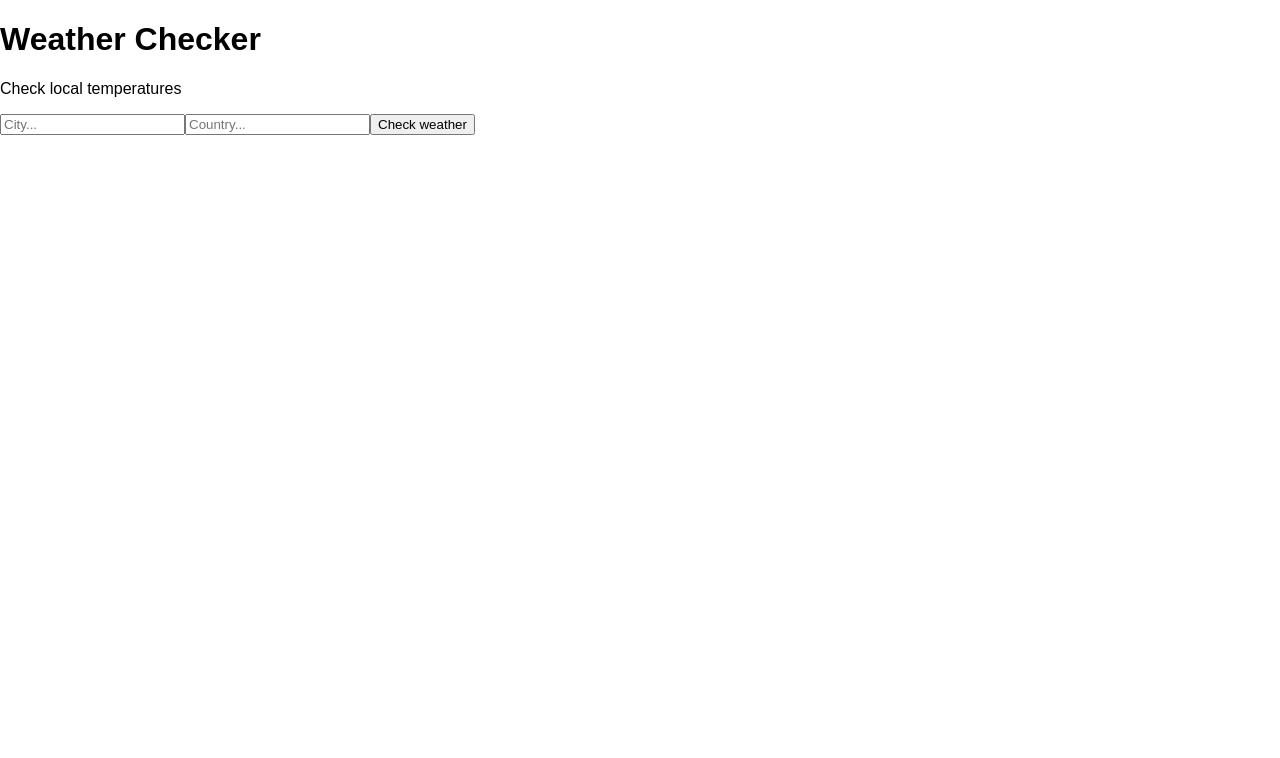
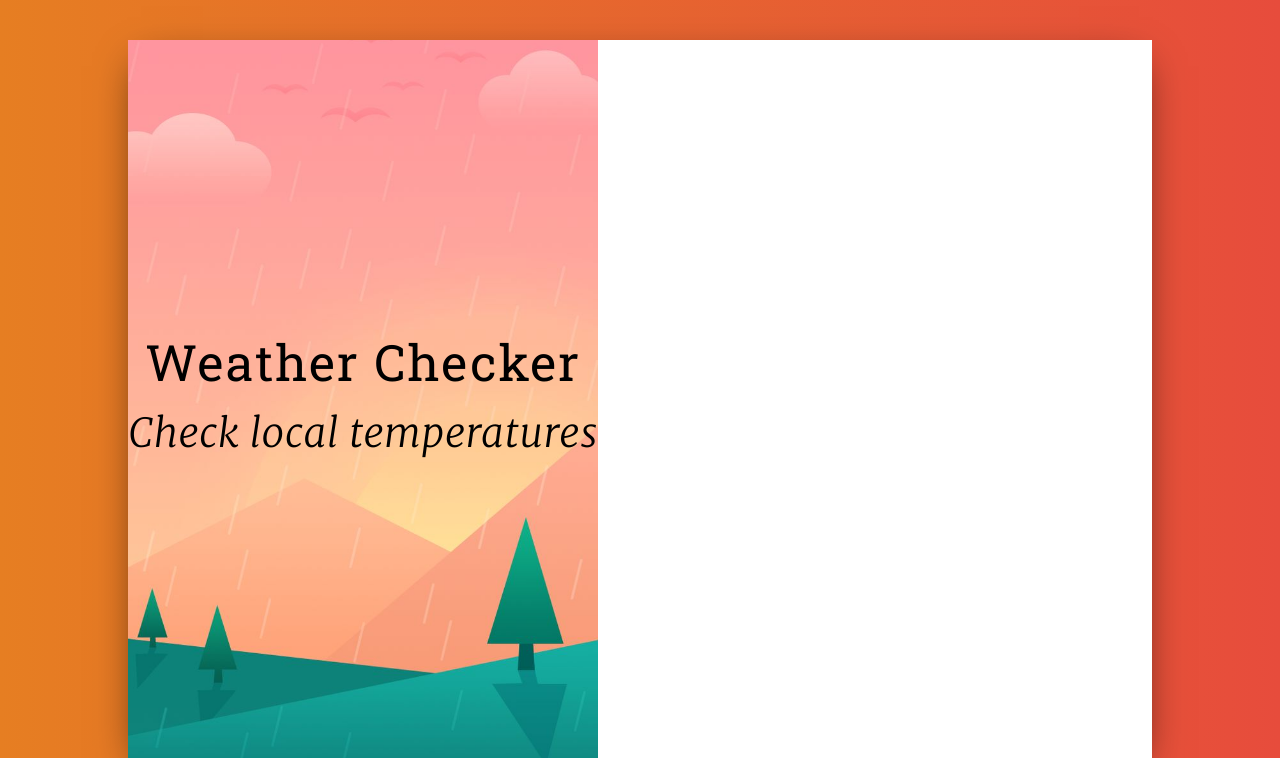
Before and after one commit to luijoy/weather-cool, a React (Create React App) app: page / in a window 1280 px wide. Shown: the top 758 px of the page. Built offline with nearby package versions, Linux system fonts and the light colour scheme.

Commit message:
changed api call to metric

```diff
--- a/package.json
+++ b/package.json
@@ -3,6 +3,7 @@
   "version": "0.1.0",
   "private": true,
   "dependencies": {
+    "bootstrap": "^4.1.3",
     "react": "^16.4.2",
     "react-dom": "^16.4.2",
     "react-scripts": "1.1.5"
--- a/src/App.css
+++ b/src/App.css
@@ -0,0 +1,127 @@
+@import url('https://fonts.googleapis.com/css?family=Merriweather:100,200,300,300i,400,400i,700');
+@import url('https://fonts.googleapis.com/css?family=Roboto+Slab:400,700');
+@import url('https://fonts.googleapis.com/css?family=Open+Sans:300,400');
+
+body {
+  font-family: 'Open Sans', serif;
+}
+
+.wrapper {
+  background: linear-gradient(to right, #e67e22, #e74c3c);
+  height: 100vh;
+  display: flex;
+  justify-content: center;
+  align-items: center;
+}
+
+.main {
+  height: 90vh;
+  background: #fff;
+  box-shadow: 0px 13px 40px -13px rgba(0, 0, 0, 0.75);
+  width: 80%;
+  margin: 0 auto;
+}
+
+.title-container {
+  height: 90vh;
+  background: url('img/bg.jpg') center center no-repeat;
+  background-size: cover;
+  display: flex;
+  align-items: center;
+  justify-content: center;
+  text-align: center;
+  color: #000;
+}
+
+.title-container__title {
+  font-size: 50px;
+  letter-spacing: 2px;
+  line-height: 1.3;
+  font-family: 'Roboto Slab', serif;
+}
+
+.title-container__subtitle {
+  font-style: italic;
+  font-weight: 100;
+  letter-spacing: 1px;
+  line-height: 1.5;
+  font-family: 'Merriweather', serif;
+}
+
+.form-container {
+  background-color: #2c3e50;
+  height: 90vh;
+  padding-top: 100px;
+  padding-left: 50px;
+}
+
+input[type='text'] {
+  background-color: transparent;
+  border: 0;
+  border-bottom: solid 1px #f16051;
+  width: 30%;
+  padding-bottom: 4px;
+  color: #fff !important;
+  font-weight: lighter;
+  letter-spacing: 2px;
+  margin-bottom: 30px;
+  margin-right: 20px;
+  font-size: 20px;
+}
+
+input[type='text'] {
+  outline: none;
+}
+
+input:-webkit-autofill {
+  -webkit-box-shadow: 0 0 0 30px #2c3e50 inset;
+  -webkit-text-fill-color: #fff !important;
+}
+
+button {
+  border: 0;
+  padding: 8px 20px;
+  margin: 0 2px;
+  border-radius: 2px;
+  font-weight: lighter;
+  letter-spacing: 1px;
+  font-size: 15px;
+  cursor: pointer;
+  background-color: #f16051;
+  color: #fff;
+  font-weight: 100;
+}
+
+button:active {
+  outline: none;
+}
+
+.weather__info {
+  width: 60%;
+  font-size: 20px;
+  font-weight: 200;
+  letter-spacing: 2px;
+}
+
+.weather__key {
+  color: #f16051;
+  border-bottom: solid 2px rgba(255, 255, 255, 0.06);
+  padding: 20px 0 20px 0;
+  font-weight: 400;
+}
+
+.weather__key:last-child {
+  border: 0;
+}
+
+.weather__value {
+  color: #fff;
+  font-weight: 200;
+}
+
+.weather__error {
+  color: #f16051;
+  font-size: 20px;
+  letter-spacing: 1px;
+  font-weight: 200;
+}
--- a/src/App.js
+++ b/src/App.js
@@ -3,7 +3,7 @@
 import Form from './components/Form';
 import Weather from './components/Weather';
 
-const API_KEY = '';
+const API_KEY = '0fb906e17c553bd7b93ba0abf7ca5ffe';
 
 class App extends React.Component {
   state = {
@@ -20,10 +20,11 @@
     const city = e.target.elements.city.value;
     const country = e.target.elements.country.value;
     const api_call = await fetch (
-      `https://api.openweathermap.org/data/2.5/weather?q=${city},${country}&appid=${API_KEY}`
+      `https://api.openweathermap.org/data/2.5/weather?q=${city},${country}&appid=${API_KEY}&units=metric`
     );
     const data = await api_call.json ();
     if (city && country) {
+      console.log (data);
       this.setState ({
         temperature: data.main.temp,
         city: data.name,
@@ -47,7 +48,14 @@
   render () {
     return (
       <div>
+        <div className="wrapper">
+          <div className="main">
+            <div className="container">
+              <div className="row">
+                <div className="col-xs-5 title-container">
                   <Titles />
+                </div>
+                <div className="col-xs-7 form-container">
                   <Form getWeather={this.getWeather} />
                   <Weather
                     temperature={this.state.temperature}
@@ -58,8 +66,12 @@
                     error={this.state.error}
                   />
                 </div>
+              </div>
+            </div>
+          </div>
+        </div>
+      </div>
     );
   }
 }
-
 export default App;
--- a/src/components/Titles.js
+++ b/src/components/Titles.js
@@ -2,8 +2,8 @@
 
 const Titles = () => (
   <div>
-    <h1>Weather Checker</h1>
-    <p>Check local temperatures</p>
+    <h1 className="title-container__title">Weather Checker</h1>
+    <h1 className="title-container__subtitle">Check local temperatures</h1>
   </div>
 );
 
--- a/src/index.js
+++ b/src/index.js
@@ -1,8 +1,10 @@
 import React from 'react';
 import ReactDOM from 'react-dom';
 import './index.css';
+import 'bootstrap/dist/css/bootstrap.min.css';
+import './App.css';
 import App from './App';
 import registerServiceWorker from './registerServiceWorker';
 
-ReactDOM.render(<App />, document.getElementById('root'));
-registerServiceWorker();
+ReactDOM.render (<App />, document.getElementById ('root'));
+registerServiceWorker ();
```
Also changed, not shown: src/img/bg.jpg (added), 1 other file (tests, documents, lock files or other folders). Lines whose indentation alone changed are shown as unchanged.
